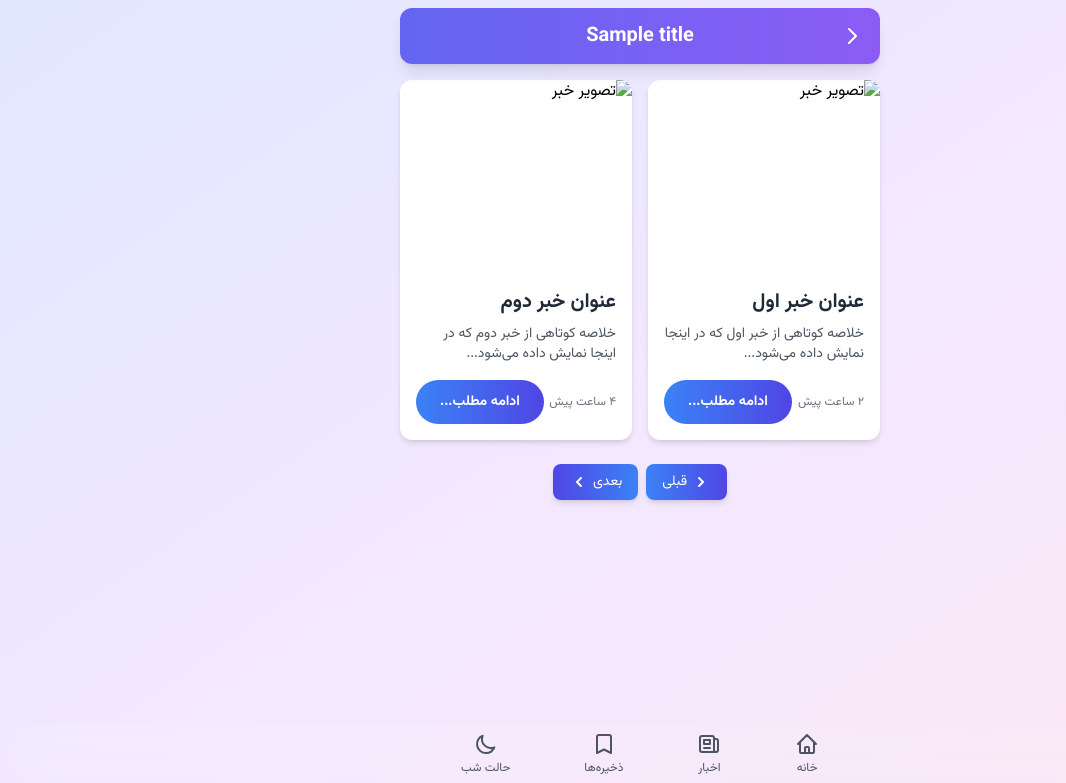
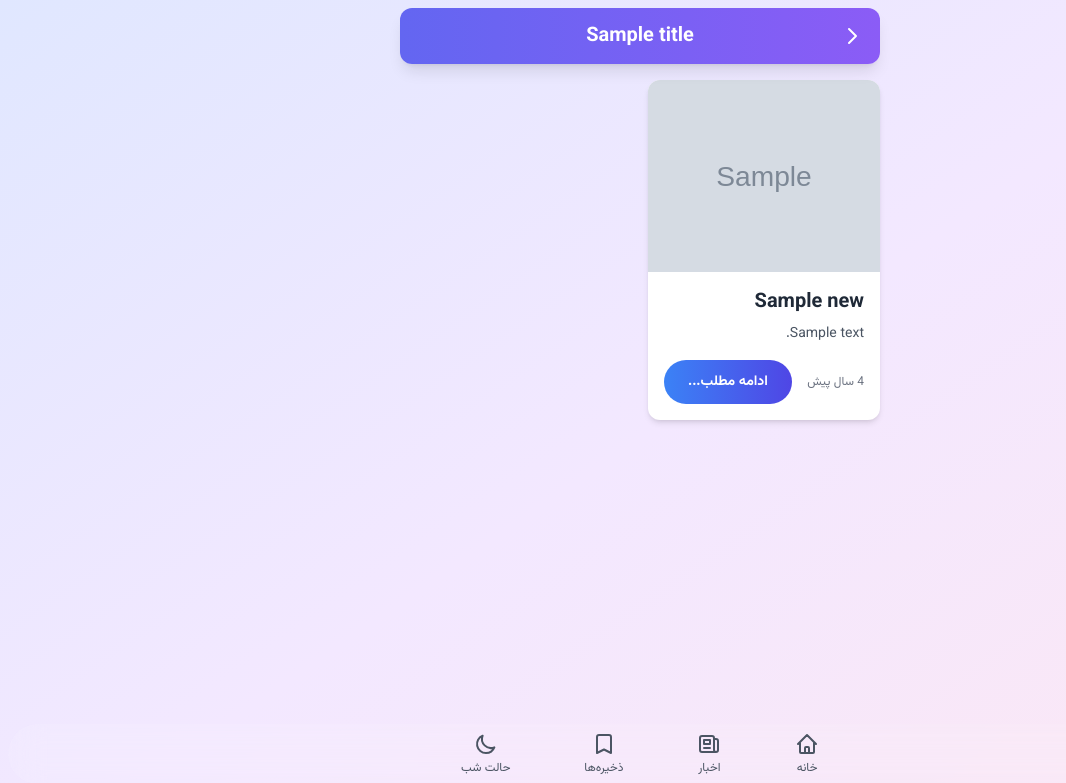
Before and after one commit to eric-py/NewsTranslator, a Flask app: template app/templates/blog/news.html in a window 1280 px wide. Shown: the top 783 px of the page, without its empty margins (0-1066 px from the left). Run offline with Flask 3, Linux system fonts and the light colour scheme; tables that the repository leaves empty hold one stand-in row (values such as "Sample post"); the template is opened without the code that fills it: values that come from a table or form of the project are taken from there, most other values are stand-ins (such as "Sample title", 1, 10 or a date in 2020); grey boxes marked "Sample" are stand-in pictures; parts of the project's set-up code (start-up, migrations or seed data) failed here and were passed over; some libraries are stand-ins or nearby versions.

Commit message:
news: Creating and configuring the news page and displaying posts on it

```diff
--- a/app/templates/blog/news.html
+++ b/app/templates/blog/news.html
@@ -1,61 +1,59 @@
 {% extends 'base.html' %}
 
 {% block title %}
-    لیست اخبار - اخبار روز
+    {{ title }}
 {% endblock %}
 
 {% block content %}
     <main class="flex-grow animate-fade-in space-y-6 py-6">
         <div class="grid grid-cols-1 sm:grid-cols-2 gap-4">
+            {% for post in news %}
             <article class="bg-white dark:bg-gray-800 rounded-xl shadow-md overflow-hidden hover:shadow-lg transition duration-300">
-                <a href="single.html">
-                    <img src="https://via.placeholder.com/400x200" alt="تصویر خبر" class="w-full h-48 object-cover">
+                <a href="{{ url_for('main.read', id=post.id) }}">
+                    <img src="{{ post.image_url }}" alt="تصویر خبر" class="w-full h-48 object-cover">
                 </a>
                 <div class="p-4">
-                    <h2 class="text-xl font-bold mb-2 text-gray-800 dark:text-gray-200">عنوان خبر اول</h2>
-                    <p class="text-gray-600 dark:text-gray-400 text-sm mb-4">خلاصه کوتاهی از خبر اول که در اینجا نمایش داده می‌شود...</p>
+                    <h2 class="text-xl font-bold mb-2 text-gray-800 dark:text-gray-200">{{ post.title | safe }}</h2>
+                    <p class="text-gray-600 dark:text-gray-400 text-sm mb-4">{{ post.content | safe | truncate(100) }}</p>
                     <div class="flex justify-between items-center">
-                        <span class="text-xs text-gray-500 dark:text-gray-400">۲ ساعت پیش</span>
-                        <a href="single.html" class="bg-gradient-to-r from-blue-500 to-indigo-600 text-white px-4 sm:px-6 py-2 sm:py-3 rounded-full text-xs sm:text-sm font-bold hover:from-blue-600 hover:to-indigo-700 transition duration-300 transform hover:scale-105 focus:outline-none focus:ring-2 focus:ring-indigo-500 focus:ring-opacity-50">
+                        <span class="text-xs text-gray-500 dark:text-gray-400">{{ post.get_time_passed() }}</span>
+                        <a href="{{ url_for('main.read', id=post.id) }}" class="bg-gradient-to-r from-blue-500 to-indigo-600 text-white px-4 sm:px-6 py-2 sm:py-3 rounded-full text-xs sm:text-sm font-bold hover:from-blue-600 hover:to-indigo-700 transition duration-300 transform hover:scale-105 focus:outline-none focus:ring-2 focus:ring-indigo-500 focus:ring-opacity-50">
                             ادامه مطلب...
                         </a>
                     </div>
                 </div>
             </article>
-            <article class="bg-white dark:bg-gray-800 rounded-xl shadow-md overflow-hidden hover:shadow-lg transition duration-300">
-                <a href="single.html">
-                    <img src="https://via.placeholder.com/400x200" alt="تصویر خبر" class="w-full h-48 object-cover">
-                </a>
-                <div class="p-4">
-                    <h2 class="text-xl font-bold mb-2 text-gray-800 dark:text-gray-200">عنوان خبر دوم</h2>
-                    <p class="text-gray-600 dark:text-gray-400 text-sm mb-4">خلاصه کوتاهی از خبر دوم که در اینجا نمایش داده می‌شود...</p>
-                    <div class="flex justify-between items-center">
-                        <span class="text-xs text-gray-500 dark:text-gray-400">۴ ساعت پیش</span>
-                        <a href="single.html" class="bg-gradient-to-r from-blue-500 to-indigo-600 text-white px-4 sm:px-6 py-2 sm:py-3 rounded-full text-xs sm:text-sm font-bold hover:from-blue-600 hover:to-indigo-700 transition duration-300 transform hover:scale-105 focus:outline-none focus:ring-2 focus:ring-indigo-500 focus:ring-opacity-50">
-                            ادامه مطلب...
-                        </a>
+            {% endfor %}
         </div>
-                </div>
-            </article>
-        </div>
+        {% if news.pages > 1 %}
 <!-- Pagination -->
 <div class="flex justify-center mt-8 space-x-2 rtl:space-x-reverse">
-            <button class="px-4 py-2 text-sm font-medium text-white bg-gradient-to-r from-blue-500 to-indigo-600 rounded-lg shadow-md hover:from-blue-600 hover:to-indigo-700 focus:outline-none focus:ring-2 focus:ring-offset-2 focus:ring-indigo-500 dark:focus:ring-offset-gray-800 transition duration-300 ease-in-out transform hover:-translate-y-0.5">
+    {% if news.has_prev %}
+        <a href="{{ url_for('main.news', page=news.prev_num) }}" class="px-4 py-2 text-sm font-medium text-white bg-gradient-to-r from-blue-500 to-indigo-600 rounded-lg shadow-md hover:from-blue-600 hover:to-indigo-700 focus:outline-none focus:ring-2 focus:ring-offset-2 focus:ring-indigo-500 dark:focus:ring-offset-gray-800 transition duration-300 ease-in-out transform hover:-translate-y-0.5">
             <div class="flex items-center">
                 <svg xmlns="http://www.w3.org/2000/svg" class="h-5 w-5 ml-1 rtl:rotate-180" viewBox="0 0 20 20" fill="currentColor">
                     <path fill-rule="evenodd" d="M12.707 5.293a1 1 0 010 1.414L9.414 10l3.293 3.293a1 1 0 01-1.414 1.414l-4-4a1 1 0 010-1.414l4-4a1 1 0 011.414 0z" clip-rule="evenodd" />
                 </svg>
                 <span>قبلی</span>
             </div>
-            </button>
-            <button class="px-4 py-2 text-sm font-medium text-white bg-gradient-to-r from-indigo-600 to-blue-500 rounded-lg shadow-md hover:from-indigo-700 hover:to-blue-600 focus:outline-none focus:ring-2 focus:ring-offset-2 focus:ring-indigo-500 dark:focus:ring-offset-gray-800 transition duration-300 ease-in-out transform hover:-translate-y-0.5">
+        </a>
+        {% endif %}
+
+        <span class="px-4 py-2 text-sm font-medium text-gray-500 bg-gray-200 rounded-lg">
+            صفحه {{ news.page }} از {{ news.pages }}
+        </span>
+
+        {% if news.has_next %}
+        <a href="{{ url_for('main.news', page=news.next_num) }}" class="px-4 py-2 text-sm font-medium text-white bg-gradient-to-r from-indigo-600 to-blue-500 rounded-lg shadow-md hover:from-indigo-700 hover:to-blue-600 focus:outline-none focus:ring-2 focus:ring-offset-2 focus:ring-indigo-500 dark:focus:ring-offset-gray-800 transition duration-300 ease-in-out transform hover:-translate-y-0.5">
             <div class="flex items-center">
                 <span>بعدی</span>
                 <svg xmlns="http://www.w3.org/2000/svg" class="h-5 w-5 mr-1 rtl:rotate-180" viewBox="0 0 20 20" fill="currentColor">
                     <path fill-rule="evenodd" d="M7.293 14.707a1 1 0 010-1.414L10.586 10 7.293 6.707a1 1 0 011.414-1.414l4 4a1 1 0 010 1.414l-4 4a1 1 0 01-1.414 0z" clip-rule="evenodd" />
                 </svg>
             </div>
-            </button>
+        </a>
+        {% endif %}
     </div>
+    {% endif %}
     </main>
 {% endblock %}
```
Also changed, not shown: app/views.py (+7 -2 lines). Lines whose indentation alone changed are shown as unchanged.
